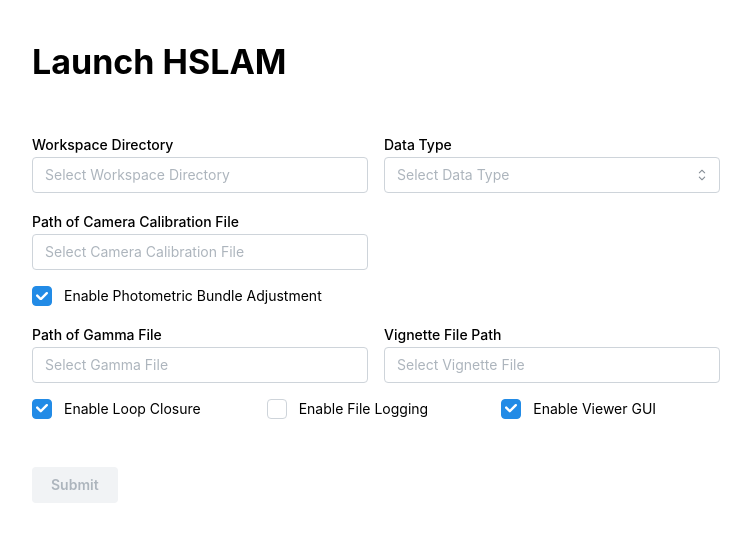
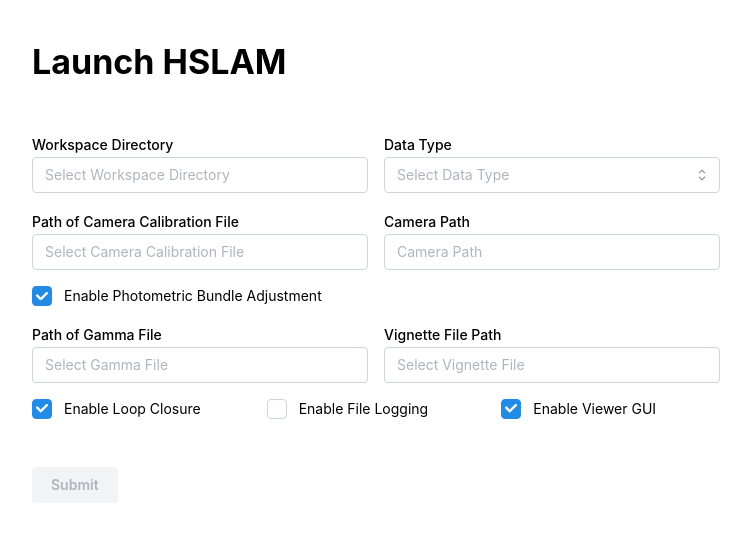
Before and after one commit to kathy-ek/hslam-, a React (Vite) app in the folder src/renderer/: page / in a window 1280 px wide. Shown: the top 542 px of the page, without its empty margins (264-1015 px from the left). Built offline with nearby package versions, Linux system fonts and the light colour scheme.

Commit message:
add roslaunch

```diff
--- a/src/renderer/src/components/HSLAMInitializationForm.jsx
+++ b/src/renderer/src/components/HSLAMInitializationForm.jsx
@@ -140,7 +140,9 @@ const HSLAMForm = () => {
             style={{ display: 'none' }}
           />
         </Grid.Col>
-        {formik.values.dataType === 'camera' ? (
+        {formik.values.dataType === 'dataset' ? (
+          <Grid.Col span={6} />
+        ) : (
           <Grid.Col span={6}>
             <TextInput
               label="Camera Path"
@@ -150,8 +152,6 @@ const HSLAMForm = () => {
               onBlur={formik.handleBlur('cameraPath')}
             />
           </Grid.Col>
-        ) : (
-          <Grid.Col span={6} />
         )}
         {formik.values.dataType === 'dataset' && (
           <>
```
